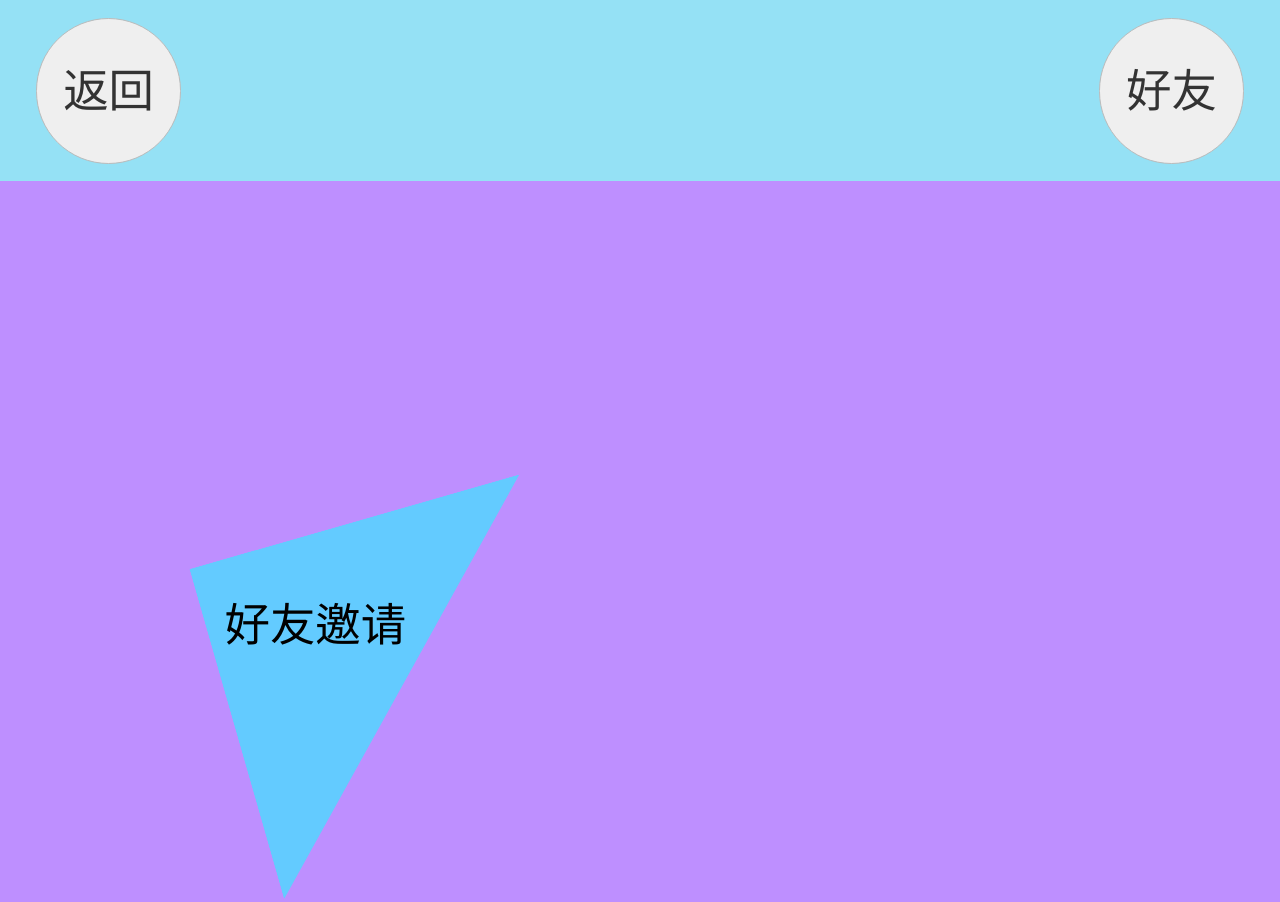
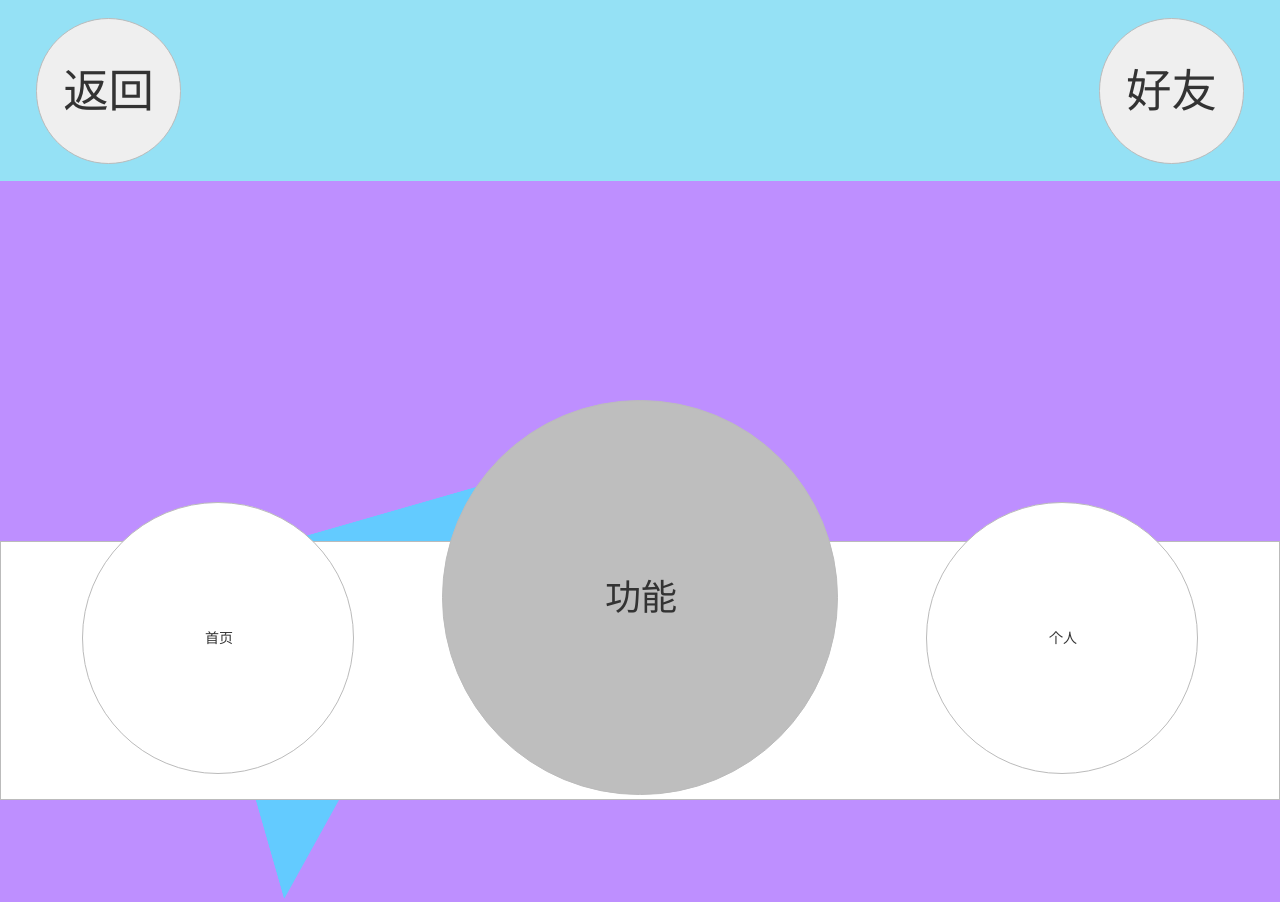
Before and after one commit to GitHubxxx17/daobeiruliu, a plain HTML site: page learningModel.html in a window 1280 px wide. Shown: the top 902 px of the page. Drawn offline with Linux system fonts and the light colour scheme; files whose address does not match are found by name.

Commit message:
所有页面

```diff
--- a/learningModel.html
+++ b/learningModel.html
@@ -50,17 +50,17 @@
             <div class="close"></div>
         </div>
     </div>
-    <footer>
-        <div class="circular index">
-            <a href="#">首页</a>
+    <div class="footer_nav">
+        <div class="common home">
+            <a href="./index.html">首页</a>
         </div>
-        <div class="circular function">
-            <a href="#">功能</a>
+        <div class="function">
+            <a href="./function.html">功能</a>
         </div>
-        <div class="circular person">
-            <a href="#">个人</a>
+        <div class="common Person">
+            <a href="./Personal.html">个人</a>
         </div>
-    </footer>
+    </div>
 </body>
 <script src="./js/base.js"></script>
 <script src="./js/learningModel.js"></script>
--- a/less/learningModel.less
+++ b/less/learningModel.less
@@ -179,41 +179,55 @@ header {
     }
 }
 
-footer {
-    width: 100%;
-    height: (80 / @vw);
-    border: 1px solid #bbb;
+.footer_nav{
+    position: fixed;
     display: flex;
-    justify-content: space-evenly;
+    justify-content: space-between;
+    align-items: center;
+    left: 0px;
+    bottom: 0px;
+    width: (395/@vw);
+    height: (80/@vw);
+    padding: 0 (25/@vw);
+    background-color: rgba(255, 255, 255, 1);
+    text-align: center;
+    border: 1px solid rgba(187, 187, 187, 1);
 
-    .circular {
-        position: relative;
-        border-radius: 50%;
-        border: 1px solid #bbb;
+    .common{
+        margin-bottom: (20/@vw);
+        width: (84/@vw);
+        height: (84/@vw);
+        background-color: rgba(255, 255, 255, 1);
+        color: rgba(16, 16, 16, 1);
+        font-size: 14px;
+        line-height:(84/@vw) ;
         text-align: center;
-        overflow: hidden;
+        border-radius: 100%;
+        border: 1px solid rgba(187, 187, 187, 1);
 
-        a {
+        a{
             display: inline-block;
-            width: 100%;
-            height: 100%;
-            font-size: (14 / @vw);
+            width: (84/@vw);
+            height: (84/@vw);
         }
     }
 
-    .index,
-    .person {
-        bottom: (13 / @vw);
-        width: (84 / @vw);
-        height: (84 / @vw);
-        line-height: (84 / @vw);
-    }
+    .function{
+        margin-bottom: (45/@vw);
+        width: (122/@vw);
+        height: (122/@vw);
+        line-height:(122/@vw) ;
+        background-color: rgba(190, 190, 190, 1);
+        color: rgba(16, 16, 16, 1);
+        font-size: 36px;
+        text-align: center;
+        border-radius: 100%;
+        border: 1px solid rgba(187, 187, 187, 1);
 
-    .function {
-        bottom: (44 / @vw);
-        width: (122 / @vw);
-        height: (122 / @vw);
-        line-height: (122 / @vw);
-        background-color: #BEBEBE;
+        a{
+            display: inline-block;
+            width: (122/@vw);
+            height: (122/@vw);
+        }
     }
 }
--- a/less/login.less
+++ b/less/login.less
@@ -28,7 +28,8 @@
             width: (160/@vw);
             height: (43/@vw);
             line-height: (43/@vw);
-            background-color: rgba(255, 255, 255, 1);
+            background-image: url(../images/logo.png);
+            background-size: cover;
             color: rgba(16, 16, 16, 1);
             font-size: (14/@vw);
             text-align: center;
--- a/less/register.less
+++ b/less/register.less
@@ -22,7 +22,7 @@ body {
     .logo {
         width: (160 / @vw);
         height: (43 / @vw);
-        background-image: url(../img/logo.png);
+        background-image: url(../images/logo.png);
         background-size: cover;
         margin: 0 auto (45 / @vw);
 
```
Also changed, not shown: function.html (+1 -1 lines), css/learningModel.css, css/login.css, css/register.css.
